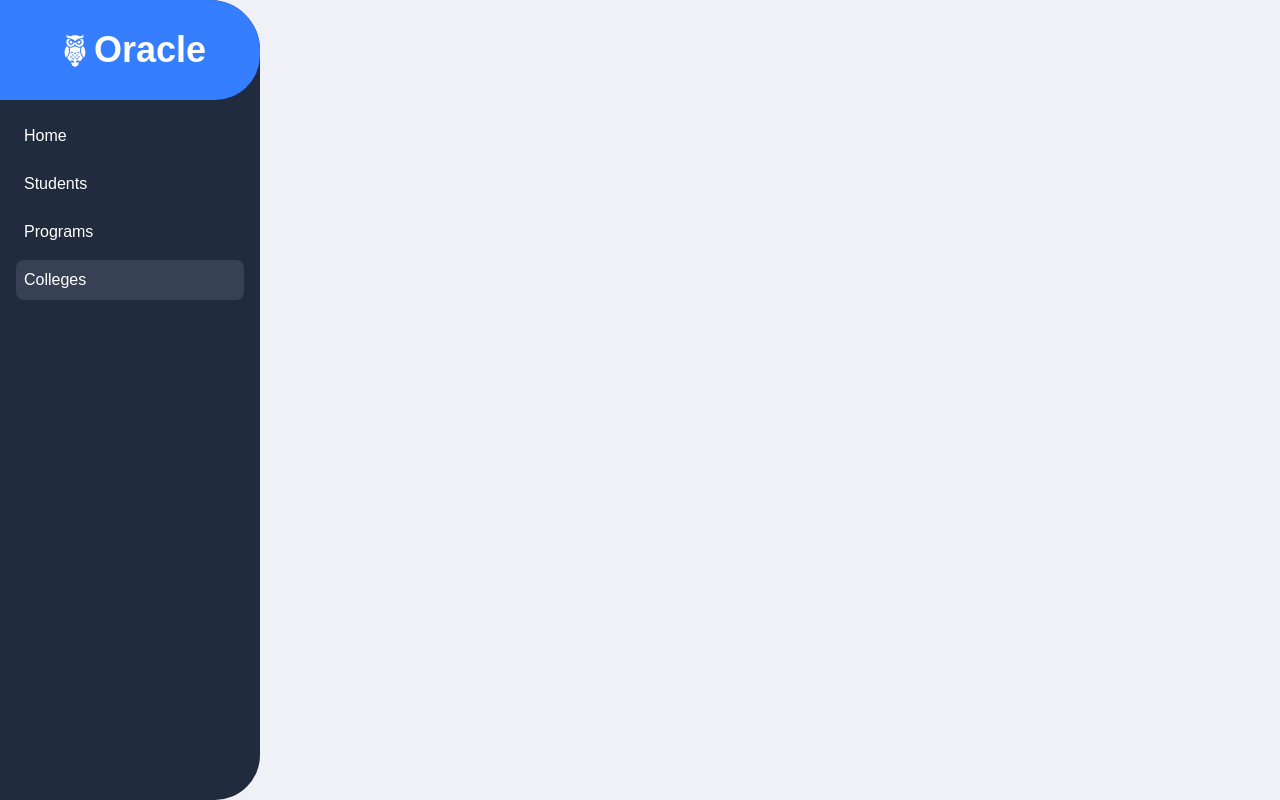
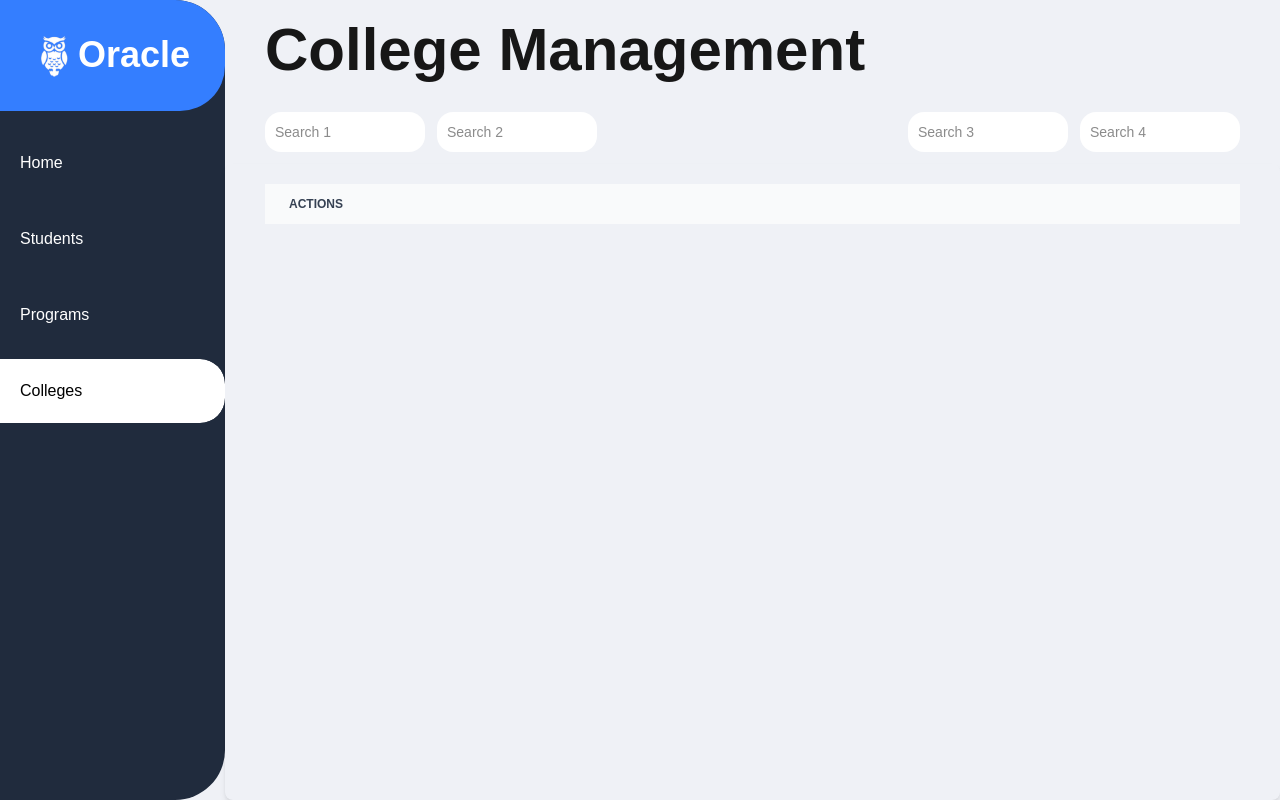
Before and after one commit to fransheeshco/ccc181-ssis-web, a Next.js app in the folder frontend/: page /colleges in a window 1280 px wide. Built offline with nearby package versions, Linux system fonts and the light colour scheme.

Commit message:
feat (frontend): Add table in dashboard component.

```diff
--- a/frontend/app/colleges/page.tsx
+++ b/frontend/app/colleges/page.tsx
@@ -1,10 +1,15 @@
 import React from 'react'
 import SideBar from '@/components/SideBar'
+import Dashboard from '@/components/DashboardComponent'
 
 function page() {
   return (
     <>
+    <div className='flex flex-row'>
       <SideBar />
+      <Dashboard />
+    </div>
+
     </>
 
   )
--- a/frontend/app/dashboard/page.tsx
+++ b/frontend/app/dashboard/page.tsx
@@ -1,10 +1,15 @@
 import React from 'react'
 import SideBar from '@/components/SideBar'
+import Dashboard from '@/components/DashboardComponent'
 
 function page() {
   return (
     <>
+    <div className='flex flex-row'>
       <SideBar />
+      <Dashboard />
+    </div>
+
     </>
 
   )
--- a/frontend/app/globals.css
+++ b/frontend/app/globals.css
@@ -15,6 +15,7 @@
 
   --radius-45: 45px;
   --radius-50: 50px;
+  --radius-25: 25px;
 
   --font-sans: var(--font-geist-sans);
   --font-mono: var(--font-geist-mono);
--- a/frontend/app/programs/page.tsx
+++ b/frontend/app/programs/page.tsx
@@ -1,10 +1,15 @@
 import React from 'react'
 import SideBar from '@/components/SideBar'
+import Dashboard from '@/components/DashboardComponent'
 
 function page() {
   return (
     <>
+    <div className='flex flex-row'>
       <SideBar />
+      <Dashboard />
+    </div>
+
     </>
 
   )
--- a/frontend/app/students/page.tsx
+++ b/frontend/app/students/page.tsx
@@ -1,10 +1,23 @@
 import React from 'react'
 import SideBar from '@/components/SideBar'
+import Dashboard from '@/components/DashboardComponent'
+
+const students = [
+  { studentId: 'S001', fname: 'John', lname: 'Doe', program: 'BSCS', college: 'Engineering', gender: 'Male', yearLevel: 3 },
+  { studentId: 'S002', fname: 'Jane', lname: 'Smith', program: 'BSIT', college: 'Engineering', gender: 'Female', yearLevel: 2 },
+  { studentId: 'S003', fname: 'Michael', lname: 'Johnson', program: 'BSBA', college: 'Business', gender: 'Male', yearLevel: 4 },
+  { studentId: 'S004', fname: 'Emily', lname: 'Davis', program: 'BSCS', college: 'Engineering', gender: 'Female', yearLevel: 1 },
+  { studentId: 'S005', fname: 'William', lname: 'Brown', program: 'BSIT', college: 'Engineering', gender: 'Male', yearLevel: 2 }
+]
 
 function page() {
   return (
     <>
+    <div className='flex flex-row'>
       <SideBar />
+      <Dashboard data={students} />
+    </div>
+
     </>
 
   )
--- /dev/null
+++ b/frontend/components/DashboardComponent.tsx
@@ -0,0 +1,101 @@
+'use client'
+
+import React from 'react'
+import { usePathname } from 'next/navigation'
+
+interface DynamicTableProps {
+  data: Record<string, any>[] // array of objects
+}
+
+const headerMap: Record<string, string> = {
+  '/students': 'Student Management',
+  '/colleges': 'College Management',
+  '/programs': 'Program Management',
+  '/dashboard': 'Dashboard'
+}
+
+const DynamicTable: React.FC<DynamicTableProps> = ({ data = [] }) => {
+  const pathname = usePathname()
+  const headerTitle = headerMap[pathname] || 'Dashboard'
+
+  // Dynamically get headers from the first object keys
+  const headers = data.length > 0 ? Object.keys(data[0]) : []
+
+  return (
+    <div className='flex flex-col gap-3 w-full h-screen'>
+      <header className="pl-10 pt-5 text-6xl font-semibold">
+        {headerTitle}
+      </header>
+
+      <section className='flex flex-row'>
+        <div className="flex flex-row items-center w-full px-10 pt-5">
+          <div className='flex flex-row justify-start gap-3'>
+            <input
+              type="search"
+              placeholder="Search 1"
+              className="p-2.5 w-40 text-sm bg-white rounded-2xl"
+            />
+            <input
+              type="search"
+              placeholder="Search 2"
+              className="p-2.5 w-40 text-sm bg-white rounded-2xl"
+            />
+          </div>
+          <div className='flex flex-row w-full justify-end gap-3'>
+            <input
+              type="search"
+              placeholder="Search 3"
+              className="p-2.5 w-40 text-sm bg-white rounded-2xl"
+            />
+            <input
+              type="search"
+              placeholder="Search 4"
+              className="p-2.5 w-40 text-sm bg-white rounded-2xl"
+            />
+          </div>
+        </div>
+      </section>
+
+      <main className='h-full'>
+        <div className=" shadow-md sm:rounded-lg px-10 pt-5 h-full rounded-25">
+          <table className="w-full h-full text-sm text-left text-gray-500 dark:text-gray-400">
+            <thead className="text-xs text-gray-700 uppercase bg-gray-50 dark:bg-gray-700 dark:text-gray-400 ">
+              <tr>
+                {headers.map((header) => (
+                  <th key={header} scope="col" className="px-6 py-3">
+                    {header.charAt(0).toUpperCase() + header.slice(1)}
+                  </th>
+                ))}
+                <th className="px-6 py-3">Actions</th>
+              </tr>
+            </thead>
+            <tbody>
+              {data.map((row, index) => (
+                <tr
+                  key={index}
+                  className={`h-16 border-b dark:border-gray-700 border-gray-200 ${
+                    index % 2 === 0
+                      ? 'bg-gray-50 dark:bg-gray-800'
+                      : 'bg-white dark:bg-gray-900'
+                  }`}
+                >
+                  {headers.map((key) => (
+                    <td
+                      key={key}
+                      className="px-6 py-1 h-1 font-medium text-gray-900 dark:text-white whitespace-nowrap"
+                    >
+                      {row[key]}
+                    </td>
+                  ))}
+                  <td className='px-6 py-1 h-1 font-medium text-gray-900 dark:text-white whitespace-nowrap'>Edit</td>
+                </tr>
+              ))}
+            </tbody>
+          </table>
+        </div>
+      </main>
+    </div>
+  )
+}
+
+export default DynamicTable
--- a/frontend/components/SideBar.tsx
+++ b/frontend/components/SideBar.tsx
@@ -15,29 +15,52 @@ function SideBar() {
   const pathName = usePathname()
 
   return (
-    <aside className="h-screen w-65 bg-sidebarbg text-white flex flex-col rounded-tr-50 rounded-br-45">
-      <div className="bg-sidebarheader p-7 rounded-tr-50 rounded-br-45 flex items-center justify-center">
+    <aside className="h-screen w-65 bg-sidebarbg text-white flex flex-col rounded-tr-[50px] rounded-br-[50px]">
+      <div className="bg-sidebarheader p-7 rounded-tr-[50px] rounded-br-[45px] flex items-center justify-start">
         <img
           src="/OracleLogo.png"
-          width={40}
-          height={40}
+          width={50}
+          height={50}
           className="object-contain"
-        alt="oraclelogo" />
+          alt="oraclelogo"
+        />
         <h1 className="text-4xl font-bold">Oracle</h1>
       </div>
-      <nav className="flex flex-col gap-2 p-4">
-        {navItems.map((item) => (
+      <div className="pt-5">
+        <nav className="flex flex-col gap-3">
+          {navItems.map((item) => {
+            const isActive = pathName === item.path
+            return (
               <Link
                 key={item.path}
                 href={item.path}
-            className={`p-2 rounded-lg hover:bg-gray-700 ${
-              pathName === item.path ? "bg-gray-700" : ""
-            }`}
+                className="relative group w-[225px] rounded-tr-[25px] rounded-br-[25px] overflow-hidden"
+              >
+                {/* Animated background */}
+                <span
+                  className={`
+                    absolute inset-0 bg-white
+                    ${isActive ? "w-full" : "w-0"}
+                    group-hover:w-full
+                    transition-all duration-500 ease-out
+                    rounded-tr-[25px] rounded-br-[25px]
+                  `}
+                />
+                {/* Text */}
+                <span
+                  className={`
+                    relative z-10 block p-5
+                    ${isActive ? "text-black" : "text-white"}
+                    group-hover:text-black
+                  `}
                 >
                   {item.name}
+                </span>
               </Link>
-        ))}
+            )
+          })}
         </nav>
+      </div>
     </aside>
   )
 }
```
Lines whose indentation alone changed are shown as unchanged.
